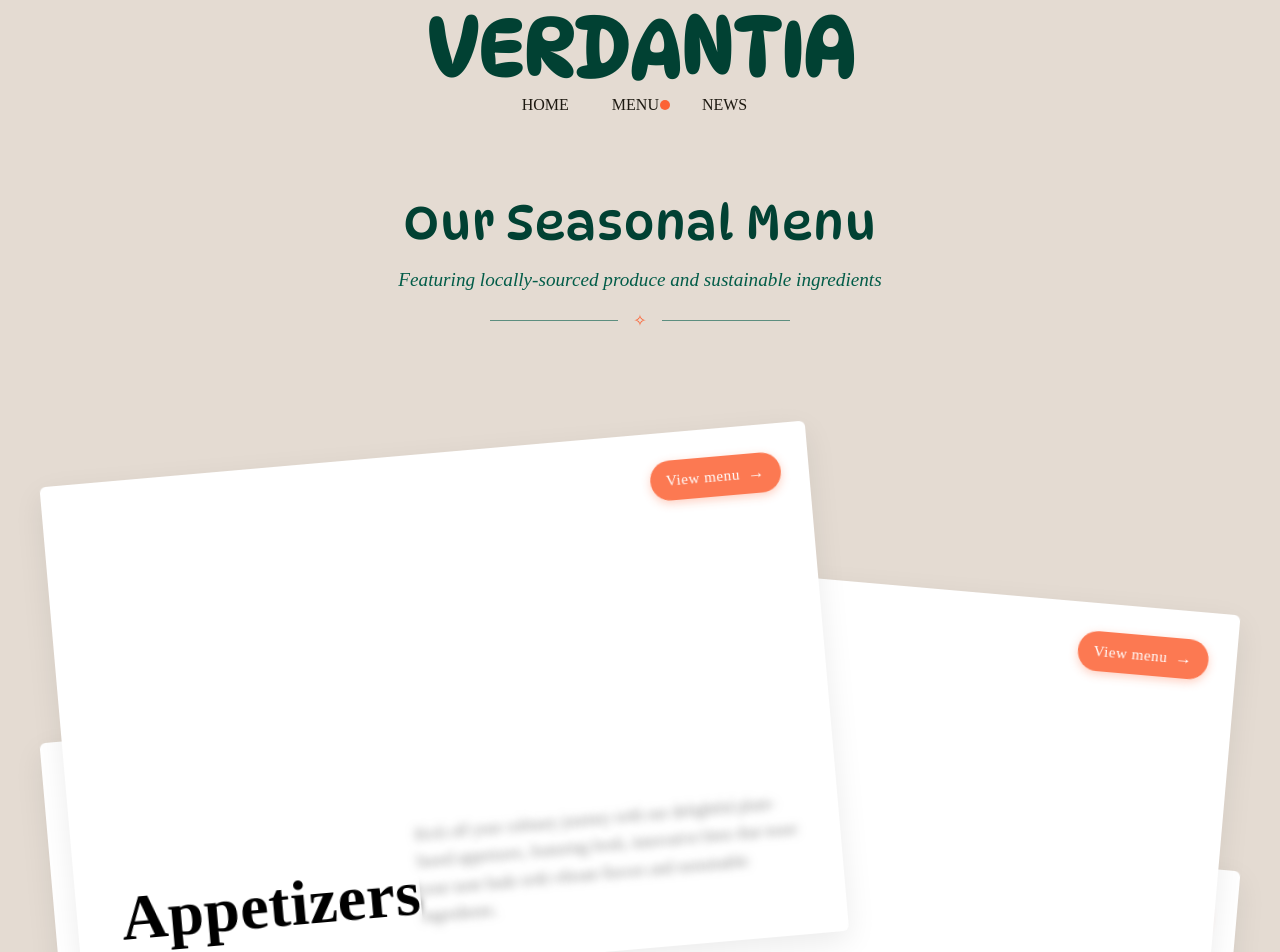
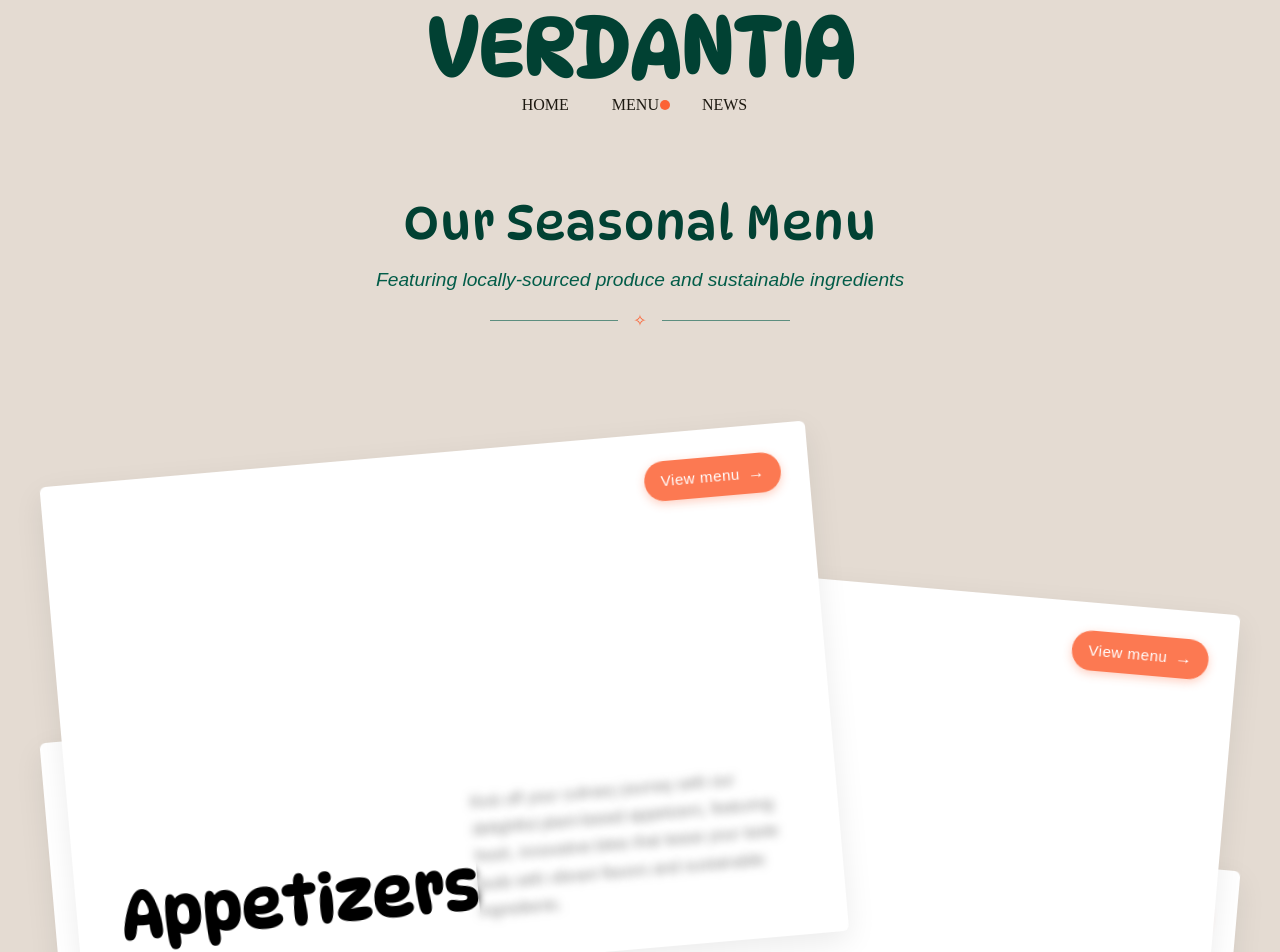
Before and after one commit to notCrazy0815/TSA-DesignBrief-25, a SvelteKit app: page /menu in a window 1280 px wide. Shown: the top 952 px of the page. Built offline with nearby package versions, Linux system fonts and the light colour scheme; a web font is replaced by a local one.

Commit message:
Font Change everything to Inter and DynaPuff

```diff
--- a/src/routes/menu/+page.svelte
+++ b/src/routes/menu/+page.svelte
@@ -863,6 +863,15 @@
   @use "../../lib/styles/variables" as v;
   @use "../../lib/styles/global" as g;
 
+  h1, h2, h3, h4, .title-font, .special-heading, .filter-section-title, .menu-header h2 {
+    font-family: "DynaPuff Regular", cursive;
+  }
+
+  p, a, span, button, .subtitle, li, .item-name, .item-price, .filter-chip,
+  .beverage-origin, .allergen-name, .allergen-code, .click-me, .hint-elegant {
+    font-family: "Inter 24pt Regular", sans-serif;
+  }
+
   main {
     width: 100%;
     overflow-x: hidden;
```
